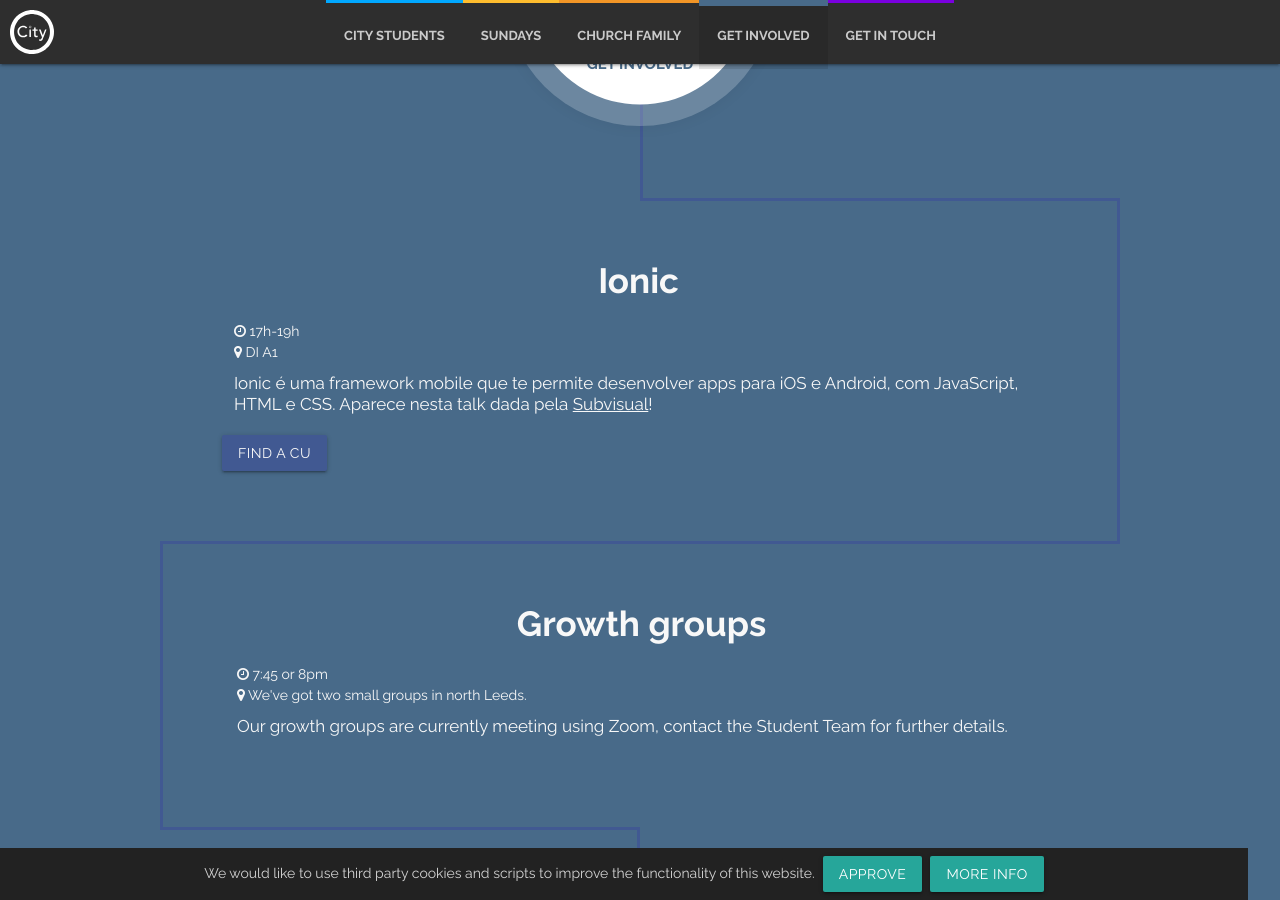
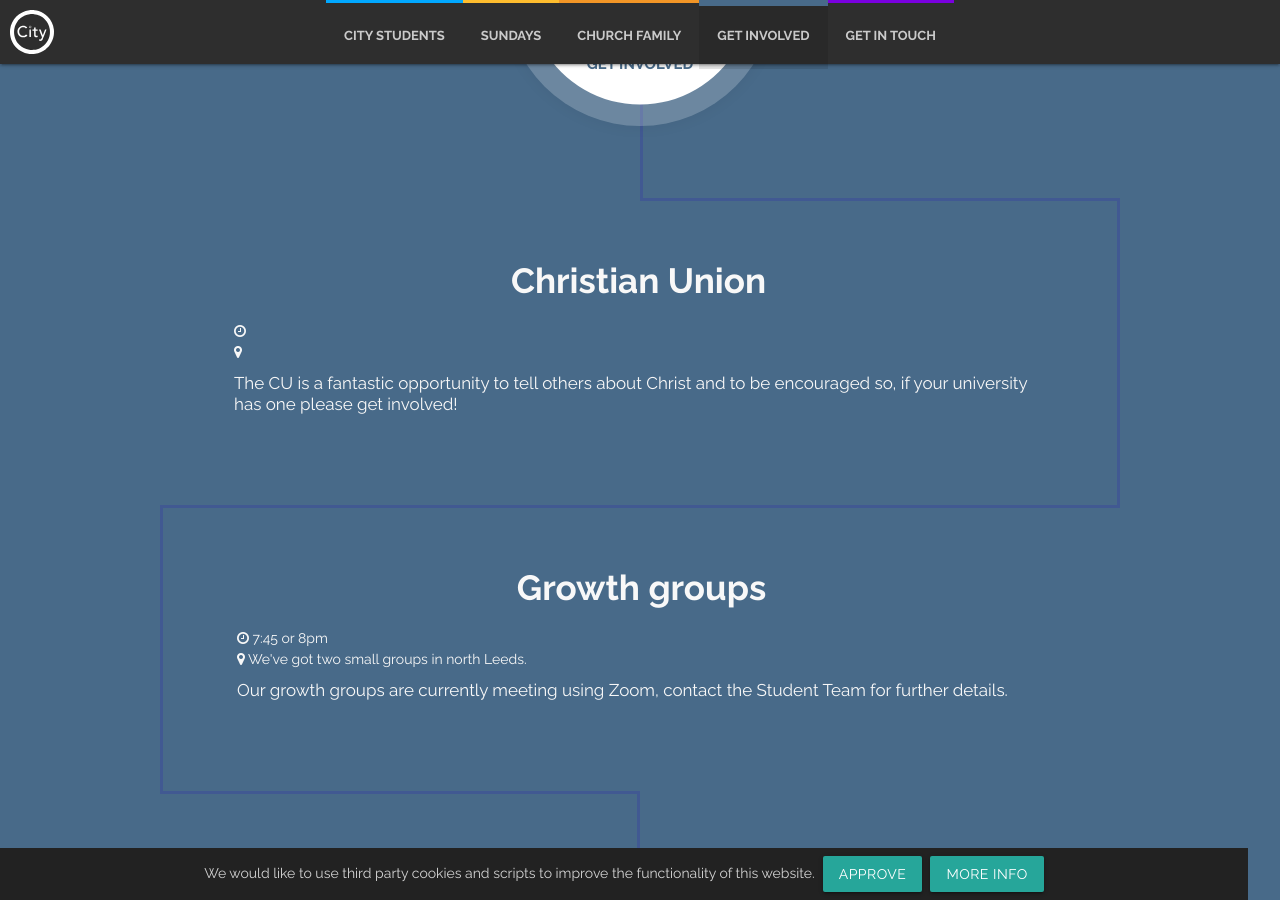
Before and after one commit to woodcock3/citychurch, a Jekyll site: the page built from _students/2020-01-05-touch.md, in a window 1280 px wide and 900 px high, scrolled down 2920 px. Built offline with Jekyll 4.4.1, drawn with Linux system fonts in a browser that asks for light colours.

Commit message:
Update agenda.yml

```diff
--- a/_data/agenda.yml
+++ b/_data/agenda.yml
@@ -17,7 +17,7 @@ monday:
     time: 9h-18h
     place: Átrio do DI
     image: retro.png
-    text: É durante este dia que o Departamento de Informática entra numa máquina do tempo. Os computadores são substituídos pelos seus antecessores dos anos 80 e 90. Aparece para relembrar as raízes da computação através de jogos arcade e um museu aberto!
+    text: E durante este dia que o Departamento de Informatica entra numa maquina do tempo. Os computadores sao substituídos pelos seus antecessores dos anos 80 e 90. Aparece para relembrar as raízes da computação através de jogos arcade e um museu aberto!
 
   - title: Bash Introduction
     time: 16h-18h
@@ -28,7 +28,7 @@ monday:
     presentation: https://prezi.com/nxv4lyntrudh/cesium-bash-introduction/
 
 tuesday:
-  - title: Segurança
+  - title: Seguranca
     time: 17h-19h
     place: DI A1
     image: segurança.png
@@ -45,24 +45,17 @@ wednesday:
   - title: "Last weeks recorded church service"
     time: 10:45am every Sunday
     place: City Evangelical Church
-    image: elixir.png
     typeform: youtube/
     text: Catch up on our last Sunday service if you could not come or missed the live stream.
 
   - title: Recent services and devotions
-    time: 16h-18h
-    place: DI A1
-    image: javascript.png
     typeform: https://www.youtube.com/channel/UCALb0SwFaFdPY2gwOesvb_g
     text: On our YouTube channel there are recorded services and devotions from throughout the 2020 covid lockdown.
 
 thursday:
-  - title: Ionic
-    time: 17h-19h
-    place: DI A1
-    image: ionic.png
-    typeform: https://cesium.typeform.com/to/lkBZaK
-    text: Ionic é uma framework mobile que te permite desenvolver apps para iOS e Android, com JavaScript, HTML e CSS. Aparece nesta talk dada pela <a target="_blank" href="http://subvisual.co/">Subvisual</a>!
+  - title: Christian Union
+    button: https://www.uccf.org.uk/search?q=leeds
+    text: The CU is a fantastic opportunity to tell others about Christ and to be encouraged so, if your university has one please get involved!
 
   - title: Growth groups
     time: 7:45 or 8pm
```
